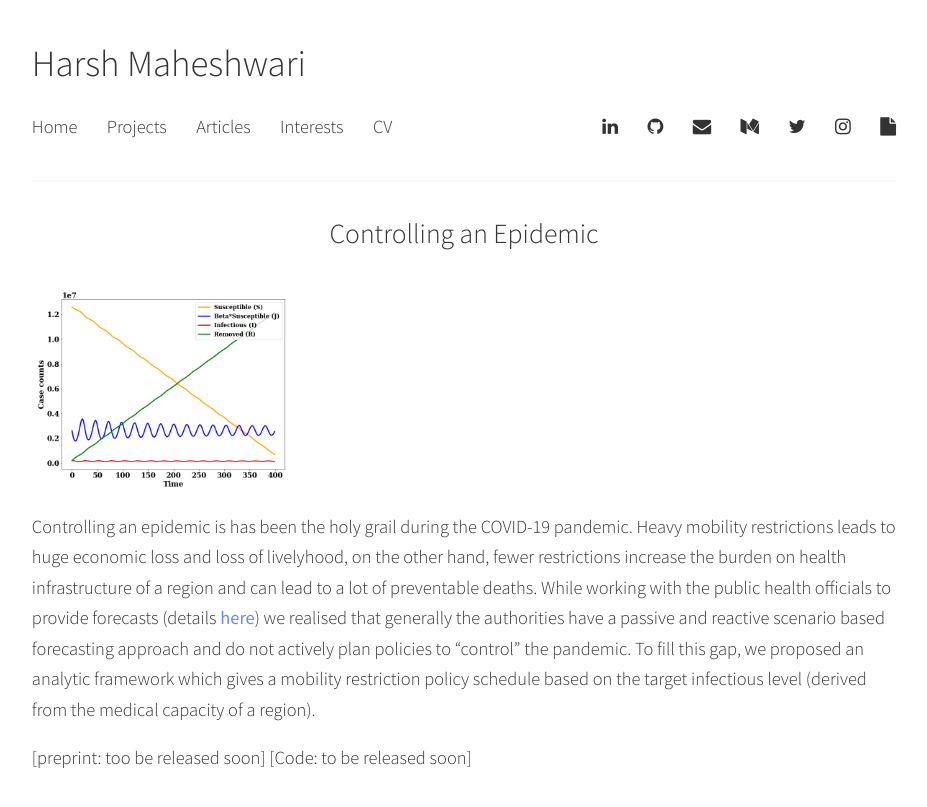
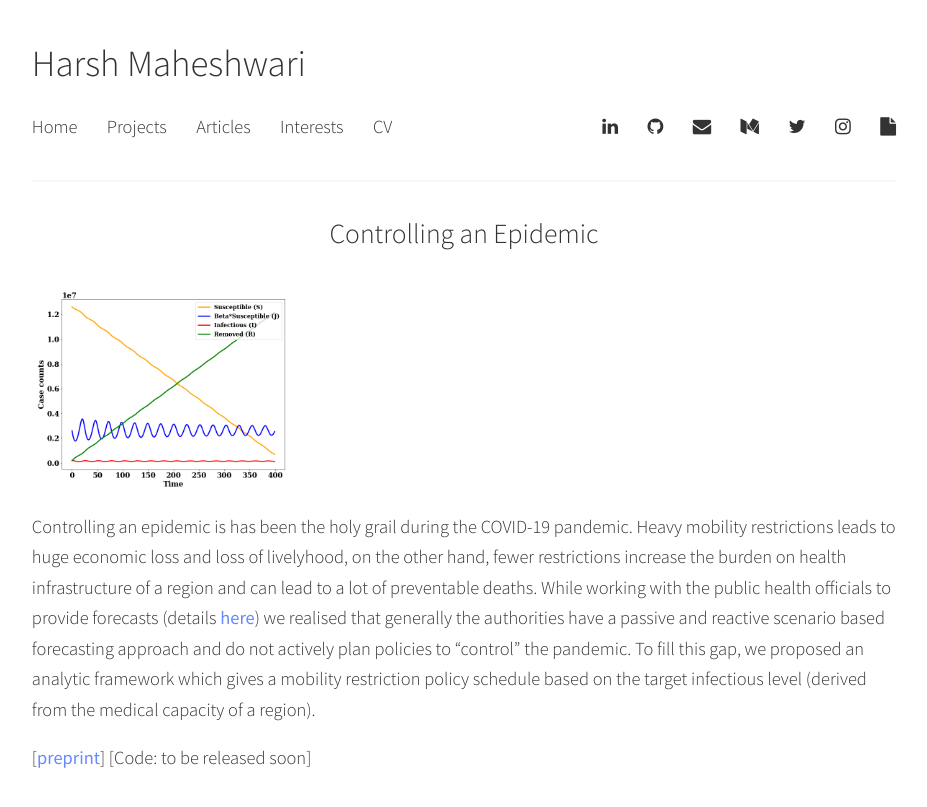
Before and after one commit to harshm121/portfolio-old, a Jekyll site: the page built from Projects/cosir.md, in a window 1280 px wide. Shown: the top 807 px of the page, without its empty margins (176-1103 px from the left). Built offline with Jekyll 4.4.1, drawn with Linux system fonts in a browser that asks for light colours.

Commit message:
Update cosir.md

```diff
--- a/Projects/cosir.md
+++ b/Projects/cosir.md
@@ -22,4 +22,4 @@ Controlling an epidemic is has been the holy grail during the COVID-19 pandemic.
 
 
 
- [preprint: too be released soon] [Code: to be released soon]
+\[[preprint](https://www.medrxiv.org/content/10.1101/2020.11.10.20211995v1)\] [Code: to be released soon]
```
